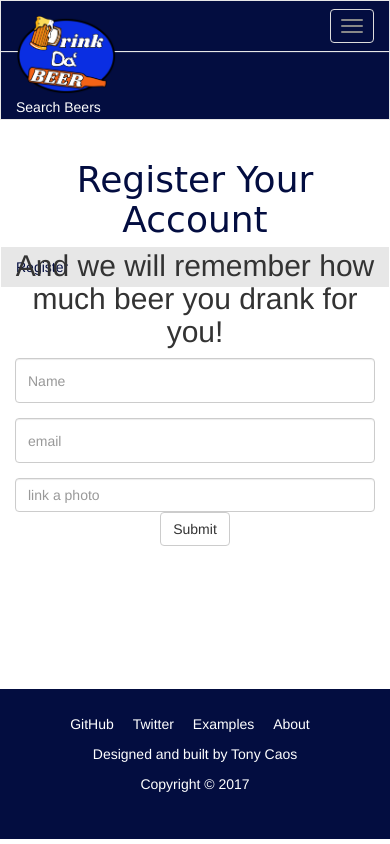
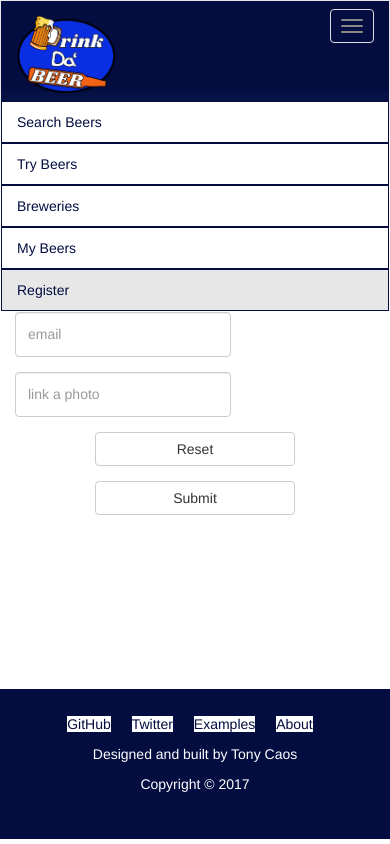
Before and after one commit to chigurh86/final-project, a PHP site: page /register.html in a window 390 px wide, after a click on "Toggle navigation". Run offline with PHP 8.4, Linux system fonts and the light colour scheme.

Commit message:
fixed form//continued work on media queries

```diff
--- a/public/css/style.css
+++ b/public/css/style.css
@@ -11,6 +11,16 @@
  h4{
    font-size: 30px;
    margin-top: 0px !important;
+ }
+ h4.subhead{
+   font-size: 20px;
+ }
+ #image{
+   height: 45px;
+ }
+ #submitPerson, #resetPerson{
+   margin-top: 15px;
+   width: 200px;
  }
 .personName{
     font-size: 30px;
@@ -153,6 +163,12 @@
 }
 /* Iphone 5*/
 @media (max-width:375px) and (min-width:320px) {
+  h1{
+    font-size: 17px;
+  }
+  .jumbotron p{
+    font-size: 9px;
+  }
   .beerDiv{
     width: 98%;
     float:left;
@@ -165,13 +181,13 @@
   }
   .beer_search{
     margin-top: 5px;
-    margin-right: 0px;
+    margin-right: 15px;
   }
   .theBeer{
     width: 100%;
   }
   .theLogo{
-    width: 60px;
+    width: 100px;
   }
   .navbar-brand{
     width: 20%;
@@ -200,3 +216,71 @@
     margin-top: 0px !important;
   }
 }
+@media (max-width:766px) and (min-width:376px){
+  h1{
+    font-size: 25px;
+  }
+  .jumbotron p{
+    font-size: 14px;
+  }
+  .beerDiv{
+    width: 98%;
+    float:left;
+    padding: 25px;
+    margin-right: 6px;
+    margin-left: 5px;
+    min-height: 500px;
+    max-height: 500px;
+    border: solid 3px #030D40;
+  }
+  .beer_search{
+    margin-top: 5px;
+    margin-right: 15px;
+  }
+  .theBeer{
+    width: 100%;
+  }
+  .theLogo{
+    width: 100px;
+  }
+  .navbar-brand{
+    width: 20%;
+  }
+  .navbar-default{
+    height: 120px;
+  }
+  ul li a {
+    color: #030D40 !important;
+    background-color: white;
+    z-index: 1000 !important;
+    border: solid 1px #030D40;
+
+  }
+  body > div.container-fluid > div.col-md-12 > div.jumbotron.paddingBottom{
+    margin-top: 4%;
+  }
+  .navbar-collapse collapse in{
+    border-top: solid #061146 10px;
+  }
+  div#bs-example-navbar-collapse-1.navbar-collapse.collapse.in{
+    border-top: solid #061146 10px;
+    margin-top: 40px;
+  }
+  .theNav{
+    margin-top: 0px !important;
+  }
+   .navbar-default .navbar-nav>li>a:hover{
+     background-color: #030D40 !important;
+   }
+  .navbar-default .navbar-nav>li>a:focus, .navbar-default .navbar-nav>li>a:active , .navbar-default .navbar-nav>li>a:visited{
+    background-color: white !important;
+  }
+  #submitPerson{
+    margin-top: 15px;
+  }
+}
+@media (max-width:1200px) and (min-width:376px){
+  #username, #email, #image{
+    width: 60%;
+  }
+}
--- a/public/register.html
+++ b/public/register.html
@@ -36,13 +36,14 @@
       <div class="row">
         <div class="col-lg-6 col-lg-offset-3 " style="text-align:center;" >
             <h1>Register Your Account</h1>
-            <h4>And we will remember how much beer you drank for you!</h4>
+            <h4 class="subhead">And we will remember how much beer you drank for you!</h4>
             <form class="center">
               <!-- <div class="form-group center"> -->
                 <input id="username" name="username"  class="form-control" placeholder="Name"/>
                 <input id="email" name="email"  class="form-control" placeholder="email"/>
                 <input id="image" name="image"  class="form-control" placeholder="link a photo"/>
                 <!-- <button type="reset" id="reset" class="btn btn-primary">Reset</button> -->
+                <button type="reset" value="Reset" name="submit" id="resetPerson" class="btn btn-default">Reset</button>
                 <button type="submit" name="submit" id="submitPerson" class="btn btn-default">Submit</button>
               </div>
             </form>
```
